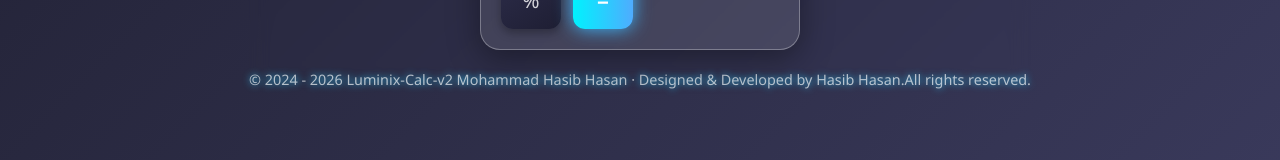
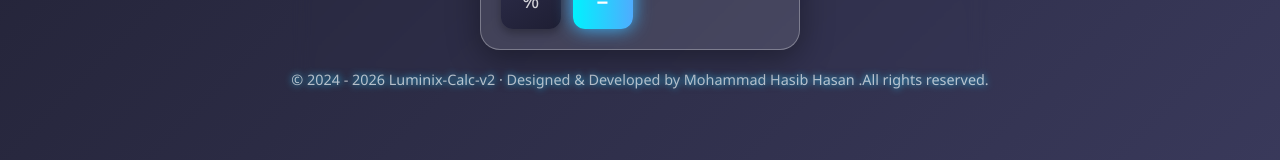
Before and after one commit to HasibCoderLab/Luminix-Calc-v2, a plain HTML site: page index.html in a window 1280 px wide. Shown: the part 564-724 px from the top of the page. Drawn offline with Linux system fonts and the light colour scheme.

Commit message:
update-footer

```diff
--- a/index.html
+++ b/index.html
@@ -38,7 +38,7 @@
         <button value="=">=</button>
       </div>
     </div>
-    <footer>© 2024 - 2026 Luminix-Calc-v2 Mohammad Hasib Hasan · Designed & Developed by Hasib Hasan.All rights reserved. </footer>
+    <footer>© 2024 - 2026 Luminix-Calc-v2 · Designed & Developed by Mohammad Hasib Hasan .All rights reserved. </footer>
 </div>
 
   <script src="script.js"></script>
```
